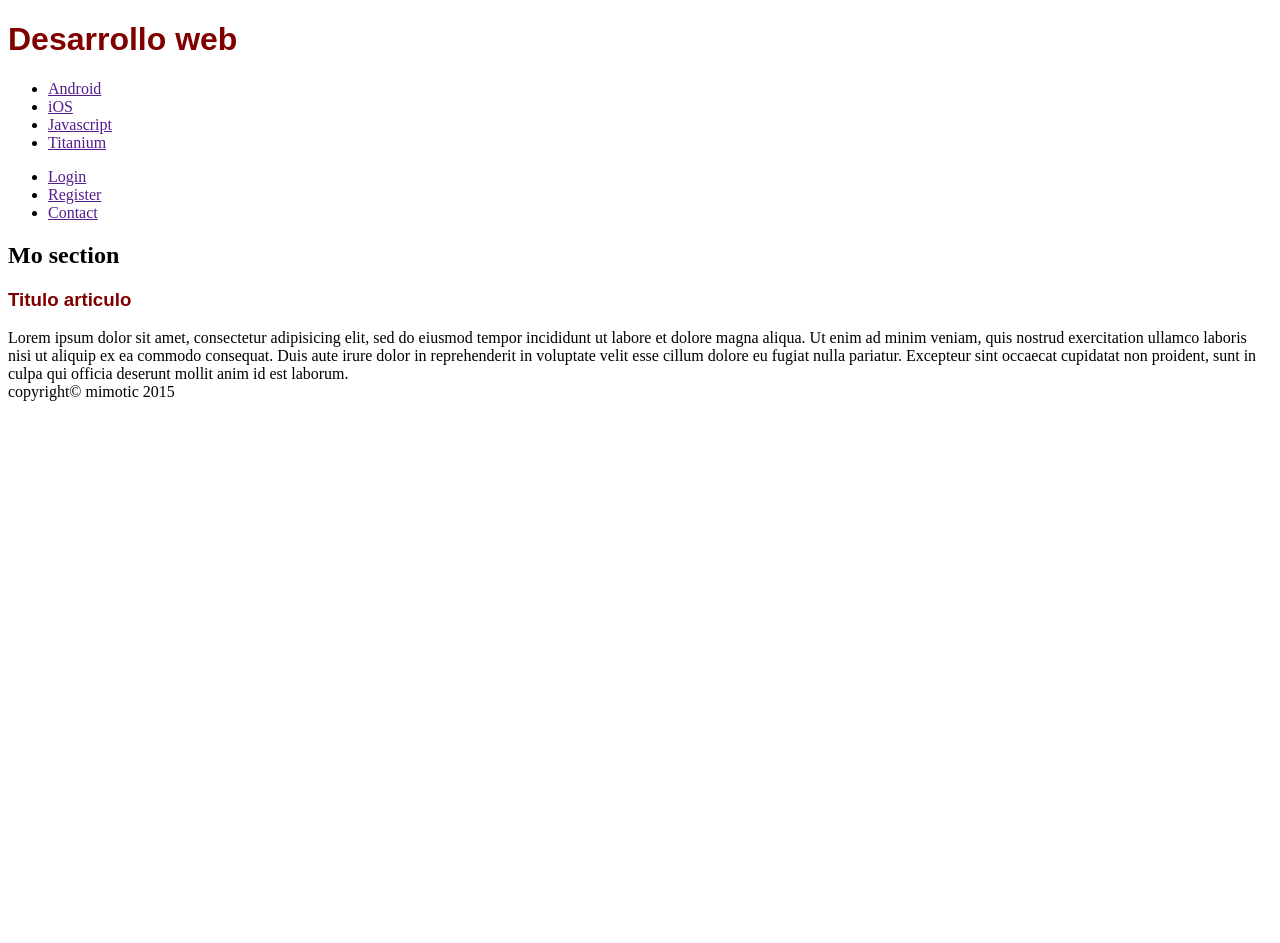
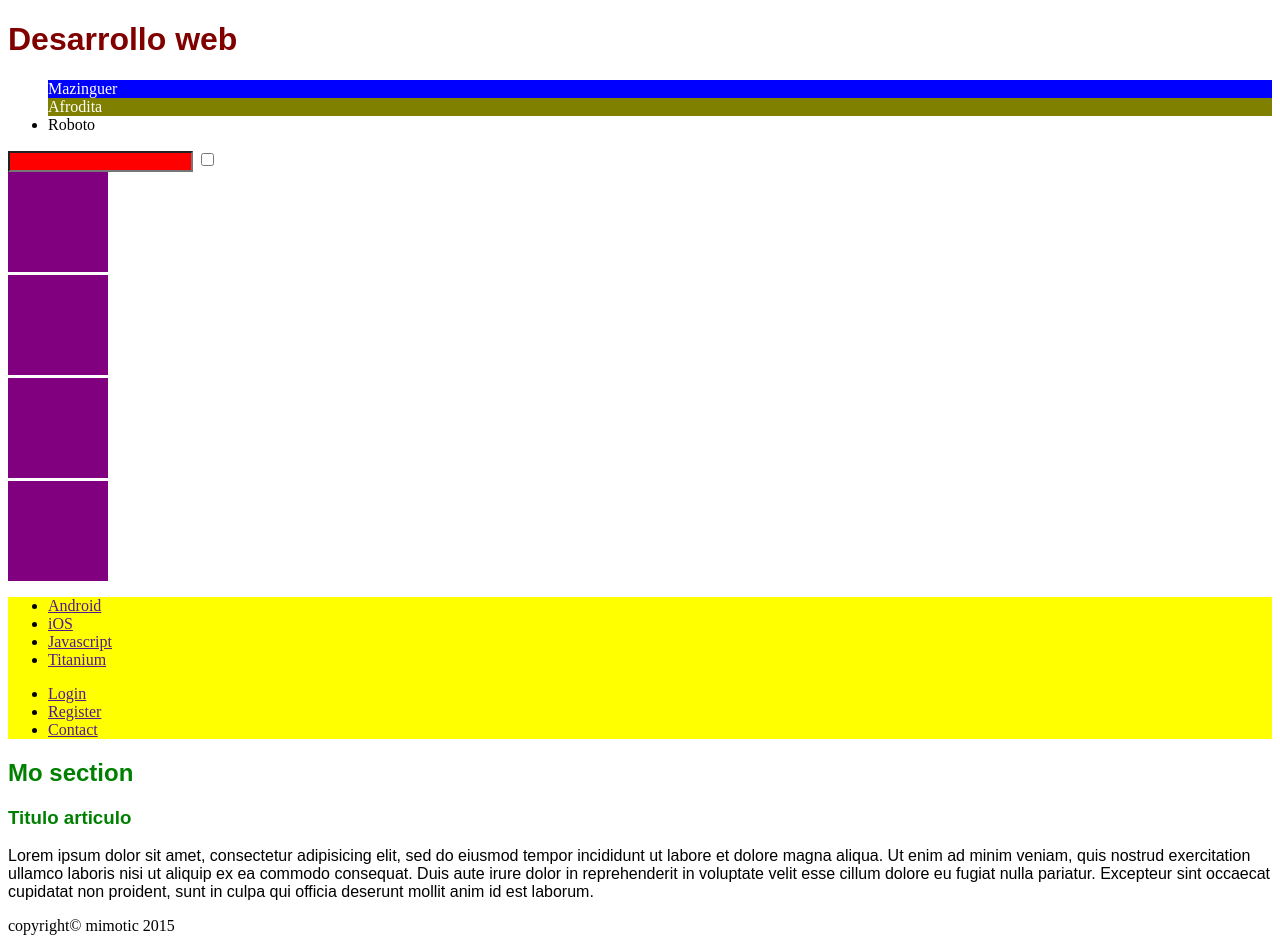
Before and after one commit to mimotic/platzi-desarrollo-web, a plain HTML site: page index.html in a window 1280 px wide. Before the commit the page ends 800 px from the top, so only its background shows below. Drawn offline with Linux system fonts and the light colour scheme.

Commit message:
selectores css

```diff
--- a/css/style.css
+++ b/css/style.css
@@ -7,19 +7,70 @@
 }
 */
 
+/**************************
+	Selector id
+**************************/
+/*
+#topbar {
+	background-color: yellow;
+}
+*/
 
 /**************************
 	Selector elemento
 **************************/
-h1 {
+h1, .h1 {
 	font-family: Arial, Helvetica, sans-serif;
 	color: maroon;
+}
+h2, .h2 {
+	font-family: Arial, Helvetica, sans-serif;
+	color: green;
+	font-size: 24px;
+	font-size: 1.5rem;
 }
 
 /**************************
 	Selector clase
 **************************/
-.article-header {
+.article {
 	font-family: Arial, Helvetica, sans-serif;
-	color: maroon;
 }
+	.article__header {
+		font-family: Arial, Helvetica, sans-serif;
+		color: green;
+	}
+	.article--bgblue {
+		background-color: blue;
+	}
+
+.background-amarillo {
+	background-color: yellow;
+}
+
+li[data-RobotOwner="Mo"] {
+	background-color: blue;
+	color: white;
+}
+li[data-RobotOwner="Mi"] {
+	background-color: olive;
+	color: white;
+}
+
+input[type="email"]:valid{
+	background-color: green;
+}
+input[type="email"]:invalid{
+	background-color: red;
+}
+
+.toggle:checked + .cuadrao{
+	border-radius: 10px;
+}
+
+.cuadrao {
+	height: 100px;
+	width: 100px;
+	background-color: purple;
+	margin-bottom: 3px;
+}
--- a/index.html
+++ b/index.html
@@ -10,7 +10,21 @@
 		<h1>Desarrollo web</h1>
 	</header>
 
-	<div class="topbar">
+		<ul>
+		  	<li data-RobotOwner="Mo">Mazinguer</li>
+		  	<li data-RobotOwner="Mi">Afrodita</li>
+		  	<li data-RobotOwner="Pila">Roboto</li>
+	  	</ul>
+
+	  	<input type="email" required>
+
+	  	<input type="checkbox" class="toggle">
+	  	<div class="cuadrao"></div>
+	  	<div class="cuadrao"></div>
+	  	<div class="cuadrao"></div>
+	  	<div class="cuadrao"></div>
+
+	<div class="background-amarillo" id="topbar">
 		<nav>
 	  		<ul>
 		  		<li><a href="" title="seccion1">Android</a></li>
@@ -32,21 +46,21 @@
 	  	<header>
 	  		<h2>Mo section</h2>
 	  	</header>
-	  	<article>
+	  	<article class="article">
 	  		<header>
-	  			<h3 class="article-header">Titulo articulo</h3>
+	  			<h3 class="article__header">Titulo articulo</h3>
 	  		</header>
 
-	  		Lorem ipsum dolor sit amet, consectetur adipisicing elit, sed do eiusmod
+	  		<p>Lorem ipsum dolor sit amet, consectetur adipisicing elit, sed do eiusmod
 	  		tempor incididunt ut labore et dolore magna aliqua. Ut enim ad minim veniam,
 	  		quis nostrud exercitation ullamco laboris nisi ut aliquip ex ea commodo
 	  		consequat. Duis aute irure dolor in reprehenderit in voluptate velit esse
 	  		cillum dolore eu fugiat nulla pariatur. Excepteur sint occaecat cupidatat non
-	  		proident, sunt in culpa qui officia deserunt mollit anim id est laborum.
+	  		proident, sunt in culpa qui officia deserunt mollit anim id est laborum.</p>
 
-	  		<aside>
+	  		<footer>
 
-	  		</aside>
+	  		</footer>
 	  	</article>
 	</section>
 
```
